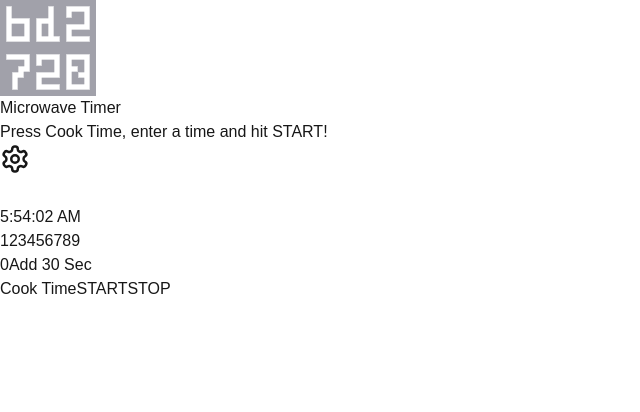
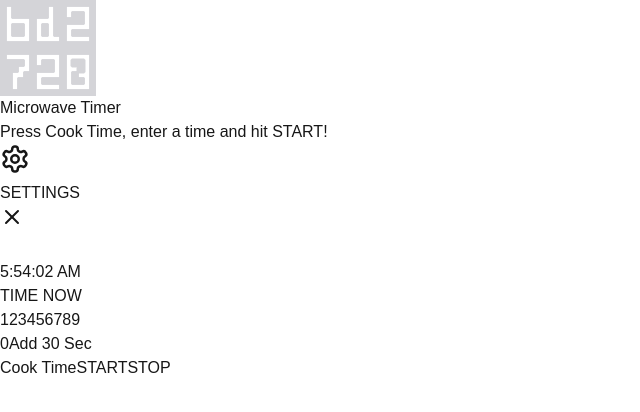
Before and after one commit to bd2720/microwave, a Next.js app: page / in a window 1280 px wide. Both pictures are taken after a click on the button 15 px from the left and 159 px from the top of the page. Shown: the top 412 px of the page, without its empty margins (0-640 px from the left). Built offline with nearby package versions, Linux system fonts and the light colour scheme; a web font is replaced by a local one.

Commit message:
small improvements

```diff
--- a/src/app/components/header.tsx
+++ b/src/app/components/header.tsx
@@ -1,4 +1,4 @@
-import SettingsButton from '@/app/components/settings-button';
+import Settings from '@/app/components/settings';
 import Image from 'next/image';
 import Link from 'next/link';
 
@@ -7,7 +7,7 @@ export default function Header(){
     <header className="w-full h-28 bg-zinc-400/80 shadow-xl flex justify-between items-center p-2">
       <Link href="https://bd2720.github.io/">
         <Image
-          className="hidden md:block rounded-sm"
+          className="hidden md:block rounded-sm ring-zinc-400 hover:ring-2"
           width={96}
           height={96}
           src='/bd2720-watermark.png'
@@ -33,7 +33,7 @@ export default function Header(){
         </p>
       </div>
       <div className="size-24 flex justify-center items-center">
-        <SettingsButton />
+        <Settings />
       </div>
     </header>
   );
--- a/src/app/components/microwave-time.tsx
+++ b/src/app/components/microwave-time.tsx
@@ -2,6 +2,13 @@ import { type MicrowaveMode } from '@/app/components/microwave';
 import Clock from '@/app/components/time/clock';
 import InputDisplay from '@/app/components/time/input-display';
 import Timer from '@/app/components/time/timer';
+
+// detailed text to display for mode
+const modeDisplayMap = {
+  "clock": "TIME NOW",
+  "input": "ENTER TIME",
+  "cook": "COOKING"
+};
 
 interface MicrowaveTimeProps {
   mode: MicrowaveMode,
@@ -11,32 +18,27 @@ interface MicrowaveTimeProps {
   onCookEnd: () => void
 }
 
-export default function MicrowaveTime(props: MicrowaveTimeProps){
+export default function MicrowaveTime({ mode, timeInput, secondsLeft, tickDown, onCookEnd }: MicrowaveTimeProps){
   return (
-    <div className="bg-zinc-800 p-2 overflow-hidden h-16 flex justify-center items-center rounded-sm">
+    <div className="relative bg-zinc-800 p-2 overflow-hidden h-16 flex justify-center items-center rounded-sm">
       <p className="text-lg text-sky-400 text-center text-nowrap">
-        <MicrowaveTimeDisplay {...props} />
+        {
+          (mode === 'clock') ?
+            <Clock /> :
+          (mode === 'input') ?
+            <InputDisplay timeInput={timeInput} /> :
+          (mode === 'cook') ?
+            <Timer
+              secondsLeft={secondsLeft}
+              tickDown={tickDown}
+              onTimerEnd={onCookEnd}
+            /> :
+          <p className="text-red-500">ERROR</p>
+        }
+      </p>
+      <p className="absolute bottom-0 text-sky-500 text-sm">
+        {modeDisplayMap[mode] ?? "INVALID MODE"}
       </p>
     </div>
   );
 }
-
-function MicrowaveTimeDisplay({ mode, timeInput, secondsLeft, tickDown, onCookEnd }: MicrowaveTimeProps){
-  switch(mode){
-    case 'clock': {
-      return <Clock />
-    }
-    case 'input': {
-      return <InputDisplay timeInput={timeInput} />
-    }
-    case 'cook': {
-      return (
-        <Timer
-          secondsLeft={secondsLeft}
-          tickDown={tickDown}
-          onTimerEnd={onCookEnd}
-        />
-      )
-    }
-  }
-}
--- a/src/app/components/settings-button.tsx
+++ /dev/null
@@ -1,12 +0,0 @@
-import { Settings } from 'lucide-react';
-
-export default function SettingsButton(){
-  return (
-    <button className="size-12 bg-zinc-300 rounded-lg shadow-inner ring-zinc-400 hover:ring-2 active:shadow-zinc-400 flex justify-center items-center group">
-      <Settings
-        size="30"
-        className="text-zinc-500/80 group-active:opacity-85 group-active:pt-1"
-      />
-    </button>
-  );
-}
--- /dev/null
+++ b/src/app/components/settings.tsx
@@ -0,0 +1,32 @@
+"use client";
+
+import { useState } from 'react';
+import { Settings as SettingsIcon, X } from 'lucide-react';
+
+export default function Settings(){
+  const [isOpen, setIsOpen] = useState(false);
+
+  return (
+    <>
+      <button
+        className="size-12 bg-zinc-300 rounded-lg shadow-inner ring-zinc-400 hover:ring-2 active:shadow-zinc-400 flex justify-center items-center group"
+        onClick={() => setIsOpen(true)}
+      >
+        <SettingsIcon
+          size="30"
+          className="text-zinc-500/80 group-hover:opacity-85 group-active:pt-0.5"
+        />
+      </button>
+      {isOpen && (
+        <div className="absolute top-0 left-0 bottom-0 right-0 bg-zinc-800/50 flex justify-center items-center z-20">
+          <div className="w-96 bg-zinc-300 rounded-lg shadow-lg border-2 border-zinc-200 p-1 flex justify-between">
+            <h2 className="text-xl font-semibold text-black text-center">SETTINGS</h2>
+            <button onClick={() => setIsOpen(false)}>
+              <X />
+            </button>
+          </div>
+        </div>
+      )}
+    </>
+  );
+}
--- a/src/app/globals.css
+++ b/src/app/globals.css
@@ -11,4 +11,5 @@ body {
   color: var(--foreground);
   background: var(--background);
   font-family: var(--oxygen-mono), monospace;
+  position: relative;
 }
```
Also changed, not shown: public/bd2720-watermark.png, 1 other file (tests, documents, lock files or other folders).
